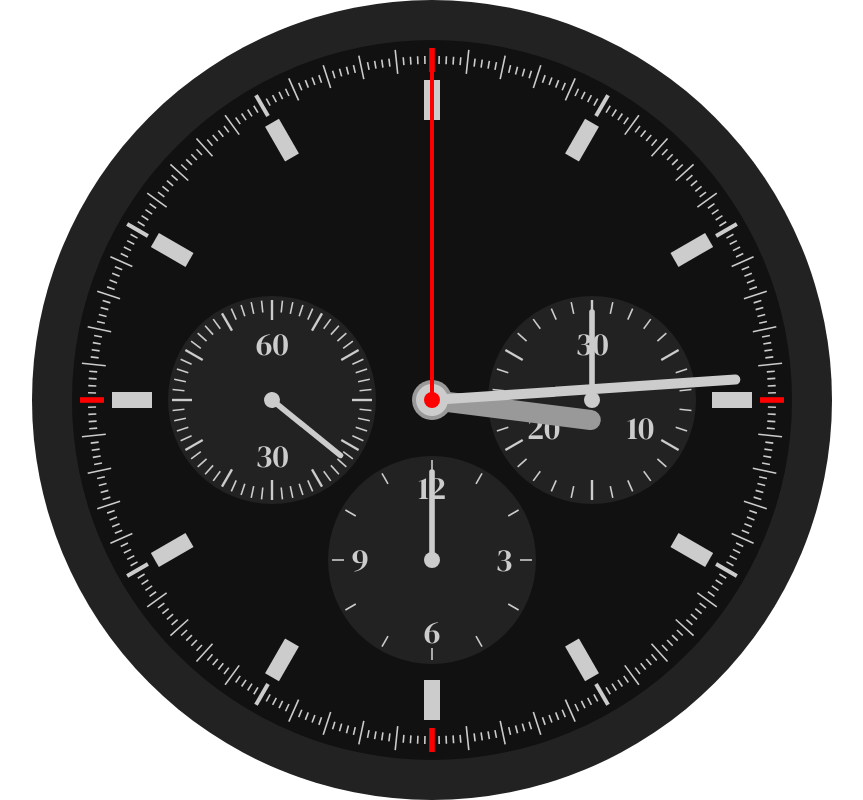
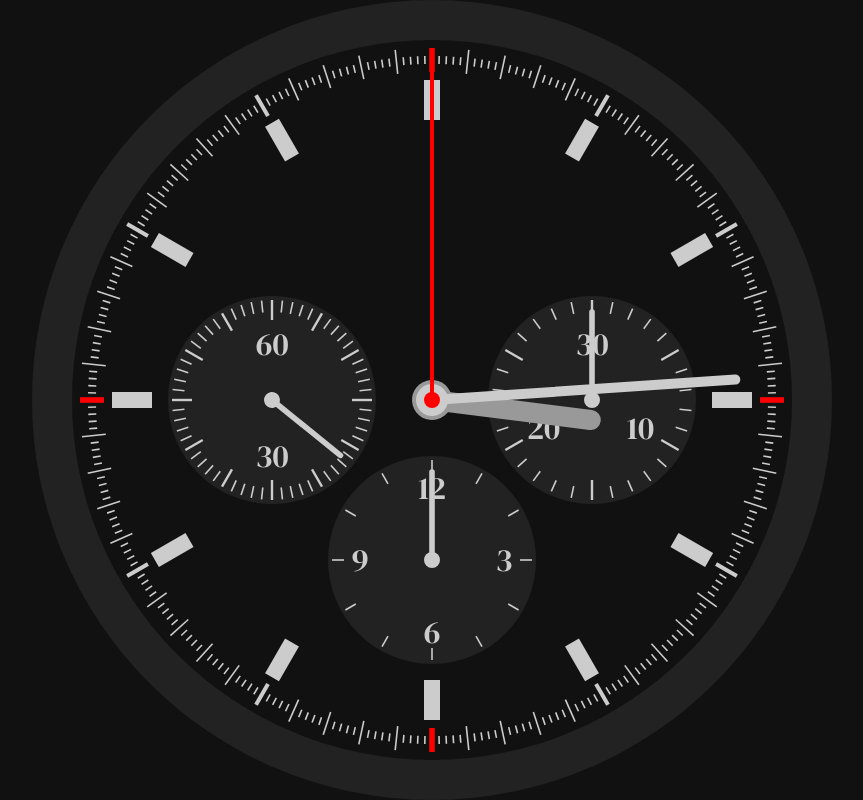
Before and after one commit to kou64yama/web-clock, a Vue app: page / in a window 1280 px wide. Shown: the whole page, without its empty margins (208-1071 px from the left). Built offline with nearby package versions, Linux system fonts and the light colour scheme.

Commit message:
:recycle: Refactor clock (#19)

```diff
--- /dev/null
+++ b/src/clock/monitor.ts
@@ -0,0 +1,54 @@
+export interface Performance {
+  fps: number;
+  frames: number;
+  delta: number;
+  time: number;
+}
+
+// eslint-disable-next-line @typescript-eslint/no-explicit-any
+export type Listener = (...args: any[]) => void;
+export type PerformanceListener = (data: Performance) => void;
+
+const isDataListener = (
+  listener: [fn: Listener, event: string],
+): listener is [fn: PerformanceListener, event: 'data'] =>
+  listener[1] === 'data';
+
+export interface PerformanceMonitor {
+  push(time: number): void;
+  addEventListener(event: 'data', listener: PerformanceListener): void;
+  removeAllListeners(): void;
+}
+
+class DefaultPerformanceMonitor implements PerformanceMonitor {
+  private frames = 0;
+  private prev = 0;
+  private next = 1000;
+  private listeners: [fn: Listener, event: string][] = [];
+
+  public push(time: number): void {
+    this.frames++;
+    if (time < this.next) return;
+
+    const delta = time - this.prev;
+    const fps = (this.frames * 1000) / delta;
+    const frames = this.frames;
+    this.frames = 0;
+    this.prev = time;
+    this.next = Math.floor(time / 1000) * 1000 + 1000;
+    this.listeners
+      .filter(isDataListener)
+      .forEach(([fn]) => fn({ fps, frames, delta, time }));
+  }
+
+  public addEventListener(event: string, listener: Listener): void {
+    this.listeners.push([listener, event]);
+  }
+
+  public removeAllListeners(): void {
+    this.listeners = [];
+  }
+}
+
+export const createMonitor = (): PerformanceMonitor =>
+  new DefaultPerformanceMonitor();
--- a/src/clock/quartz.ts
+++ b/src/clock/quartz.ts
@@ -2,32 +2,56 @@ import {
   DeepReadonly,
   onBeforeUnmount,
   onMounted,
+  reactive,
   readonly,
   Ref,
   ref,
 } from 'vue';
 import { nextFrame } from '../helpers/frame';
+import { createMonitor, Performance } from './monitor';
 
-interface Quartz {
+export interface Quartz {
   quartz: DeepReadonly<Ref<number>>;
+  performance: DeepReadonly<Performance>;
 }
 
 export const useQuartz = (): Quartz => {
   const quartz = ref(0);
+  const performance = reactive<Performance>({
+    fps: 0,
+    frames: 0,
+    delta: 0,
+    time: 0,
+  });
   const ab = new AbortController();
   const { signal } = ab;
+  const monitor = createMonitor();
+
+  monitor.addEventListener('data', ({ fps, frames, delta, time }) => {
+    performance.fps = fps;
+    performance.frames = frames;
+    performance.delta = delta;
+    performance.time = time;
+  });
 
   onMounted(async () => {
     while (!signal.aborted) {
       const value = Date.now();
       quartz.value = value;
       try {
-        await nextFrame({ signal });
+        const time = await nextFrame({ signal });
+        monitor.push(time);
       } catch (aborted) {}
     }
   });
 
-  onBeforeUnmount(() => ab.abort());
+  onBeforeUnmount(() => {
+    ab.abort();
+    monitor.removeAllListeners();
+  });
 
-  return { quartz: readonly(quartz) };
+  return {
+    quartz: readonly(quartz),
+    performance: readonly(performance),
+  };
 };
--- a/src/components/AnalogClock/AnalogClock.vue
+++ b/src/components/AnalogClock/AnalogClock.vue
@@ -1,16 +1,16 @@
 <template>
+  <div class="container">
     <svg
       style="display: block; user-select: none"
       xmlns="http://www.w3.org/2000/svg"
-    :width="size"
-    :height="size"
-    :viewBox="`0 0 ${size} ${size}`"
+      width="100%"
+      height="100%"
+      viewBox="0 0 100 100"
       role="presentation"
     >
       <g
-      :transform="`scale(${size / 100})`"
-      @click="$emit('clock-click')"
-      @contextmenu.prevent="$emit('clock-contextmenu')"
+        @click="$emit('chronograph:start-or-stop', duration)"
+        @contextmenu.prevent="$emit('chronograph:reset', duration)"
       >
         <clock-face />
         <g
@@ -24,51 +24,87 @@
             v-if="duration > 0"
             x="50"
             y="30"
-          v-text="format.chronograph(duration)"
+            v-text="chronograph(duration)"
           />
         </g>
-      <second-hand :time="time" />
-      <chronograph-30-minute-totalizer-hand :duration="duration" />
-      <chronograph-12-hour-totalizer-hand :duration="duration" />
-      <short-hand :time="time" />
-      <long-hand :time="time" />
-      <chronograph-second-hand :duration="duration" />
+        <second-hand :theta="clock.second" />
+        <totalizer-30-minute-hand :theta="totalizer.thirty" />
+        <totalizer-12-hour-hand :theta="totalizer.twelve" />
+        <short-hand :theta="clock.short" />
+        <long-hand :theta="clock.long" />
+        <totalizer-hand :theta="totalizer.minute" />
       </g>
     </svg>
+  </div>
 </template>
 
 <script lang="ts">
-import { defineComponent, computed } from 'vue';
+import { computed, defineComponent } from 'vue';
 import ClockFace from './ClockFace.vue';
-import ShortHand from './ShortHand.vue';
+import { chronograph } from './format';
 import LongHand from './LongHand.vue';
 import SecondHand from './SecondHand.vue';
-import ChronographSecondHand from './ChronographSecondHand.vue';
-import Chronograph30MinuteTotalizerHand from './Chronograph30MinuteTotalizerHand.vue';
-import Chronograph12HourTotalizerHand from './Chronograph12HourTotalizerHand.vue';
-import * as format from './format';
-import { MINUTE } from './utils';
+import ShortHand from './ShortHand.vue';
+import Totalizer12HourHand from './Totalizer12HourHand.vue';
+import Totalizer30MinuteHand from './Totalizer30MinuteHand.vue';
+import TotalizerHand from './TotalizerHand.vue';
+import { gear, HOUR, MINUTE } from './utils';
 
 export default defineComponent({
   components: {
     ClockFace,
-    ShortHand,
     LongHand,
     SecondHand,
-    ChronographSecondHand,
-    Chronograph30MinuteTotalizerHand,
-    Chronograph12HourTotalizerHand,
+    ShortHand,
+    Totalizer12HourHand,
+    Totalizer30MinuteHand,
+    TotalizerHand,
   },
   props: {
+    duration: { type: Number, default: 0 },
+    offset: { type: Number, default: 0 },
     quartz: { type: Number, default: 0 },
-    offset: { type: Number, default: 0 },
-    duration: { type: Number, default: 0 },
-    size: { type: Number, default: 240 },
   },
-  emits: ['clock-click', 'clock-contextmenu'],
-  setup: (props) => ({
-    format,
-    time: computed(() => props.quartz - props.offset * MINUTE),
-  }),
+  emits: {
+    'chronograph:start-or-stop': (duration: number) =>
+      Number.isFinite(duration),
+    'chronograph:reset': (duration: number) => Number.isFinite(duration),
+  },
+  setup: (props) => {
+    const gears = {
+      ratio12Hours: gear(12 * HOUR, 360),
+      ratioHour: gear(HOUR, 360),
+      ratioMinute: gear(MINUTE, 360),
+      ratio30Minutes: gear(30 * MINUTE, 360),
+    };
+    const clock = computed(() => {
+      const time = props.quartz - props.offset * MINUTE;
+      return {
+        short: gears.ratio12Hours(time),
+        long: gears.ratioHour(time),
+        second: gears.ratioMinute(time),
+      };
+    });
+    const totalizer = computed(() => ({
+      minute: gears.ratioMinute(props.duration),
+      thirty: gears.ratio30Minutes(props.duration),
+      twelve: gears.ratio12Hours(props.duration),
+    }));
+    return {
+      clock,
+      totalizer,
+      chronograph,
+    };
+  },
 });
 </script>
+
+<style scoped>
+.container {
+  display: flex;
+  justify-content: center;
+  align-items: center;
+  background: #111;
+  height: 100%;
+}
+</style>
--- a/src/components/AnalogClock/LongHand.vue
+++ b/src/components/AnalogClock/LongHand.vue
@@ -11,17 +11,11 @@
 </template>
 
 <script lang="ts">
-import { defineComponent, computed } from 'vue';
-import { gear, HOUR } from './utils';
-
-const reducer = gear(HOUR, 360);
+import { defineComponent } from 'vue';
 
 export default defineComponent({
   props: {
-    time: { type: Number, default: 0 },
+    theta: { type: Number, required: true },
   },
-  setup: (props) => ({
-    theta: computed(() => reducer(props.time)),
-  }),
 });
 </script>
--- a/src/components/AnalogClock/SecondHand.vue
+++ b/src/components/AnalogClock/SecondHand.vue
@@ -11,17 +11,11 @@
 </template>
 
 <script lang="ts">
-import { defineComponent, computed } from 'vue';
-import { gear, MINUTE } from './utils';
-
-const reducer = gear(MINUTE, 360);
+import { defineComponent } from 'vue';
 
 export default defineComponent({
   props: {
-    time: { type: Number, default: 0 },
+    theta: { type: Number, required: true },
   },
-  setup: (props) => ({
-    theta: computed(() => reducer(props.time)),
-  }),
 });
 </script>
--- a/src/components/AnalogClock/ShortHand.vue
+++ b/src/components/AnalogClock/ShortHand.vue
@@ -11,17 +11,11 @@
 </template>
 
 <script lang="ts">
-import { defineComponent, computed } from 'vue';
-import { gear, HOUR } from './utils';
-
-const reducer = gear(12 * HOUR, 360);
+import { defineComponent } from 'vue';
 
 export default defineComponent({
   props: {
-    time: { type: Number, default: 0 },
+    theta: { type: Number, required: true },
   },
-  setup: (props) => ({
-    theta: computed(() => reducer(props.time)),
-  }),
 });
 </script>
--- a/src/components/AnalogClock/Chronograph12HourTotalizerHand.vue
+++ b/src/components/AnalogClock/Totalizer12HourHand.vue
@@ -11,17 +11,11 @@
 </template>
 
 <script lang="ts">
-import { defineComponent, computed } from 'vue';
-import { gear, HOUR } from './utils';
-
-const reducer = gear(12 * HOUR, 360);
+import { defineComponent } from 'vue';
 
 export default defineComponent({
   props: {
-    duration: { type: Number, default: 0 },
+    theta: { type: Number, required: true },
   },
-  setup: (props) => ({
-    theta: computed(() => reducer(props.duration)),
-  }),
 });
 </script>
--- a/src/components/AnalogClock/Chronograph30MinuteTotalizerHand.vue
+++ b/src/components/AnalogClock/Totalizer30MinuteHand.vue
@@ -11,17 +11,11 @@
 </template>
 
 <script lang="ts">
-import { defineComponent, computed } from 'vue';
-import { gear, MINUTE } from './utils';
-
-const reducer = gear(30 * MINUTE, 360);
+import { defineComponent } from 'vue';
 
 export default defineComponent({
   props: {
-    duration: { type: Number, default: 0 },
+    theta: { type: Number, required: true },
   },
-  setup: (props) => ({
-    theta: computed(() => reducer(props.duration)),
-  }),
 });
 </script>
--- a/src/components/AnalogClock/ChronographSecondHand.vue
+++ b/src/components/AnalogClock/TotalizerHand.vue
@@ -11,17 +11,11 @@
 </template>
 
 <script lang="ts">
-import { defineComponent, computed } from 'vue';
-import { gear, MINUTE } from './utils';
-
-const reducer = gear(MINUTE, 360);
+import { defineComponent } from 'vue';
 
 export default defineComponent({
   props: {
-    duration: { type: Number, default: 0 },
+    theta: { type: Number, required: true },
   },
-  setup: (props) => ({
-    theta: computed(() => reducer(props.duration)),
-  }),
 });
 </script>
--- a/src/views/Home.vue
+++ b/src/views/Home.vue
@@ -1,21 +1,17 @@
 <template>
-  <div ref="root" class="home">
-    <analog-clock
-      :quartz="quartz"
-      :offset="offset"
-      :duration="duration"
-      :size="size"
-      @clock-click="chronograph.startOrStop"
-      @clock-contextmenu="chronograph.reset"
-    />
-  </div>
+  <analog-clock
+    :quartz="quartz"
+    :offset="offset"
+    :duration="duration"
+    @chronograph:start-or-stop="startOrStop"
+    @chronograph:reset="reset"
+  />
 </template>
 
 <script lang="ts">
-import { defineComponent, ref } from 'vue';
+import { defineComponent } from 'vue';
 import { useChronograph, useQuartz } from '../clock';
 import AnalogClock from '../components/AnalogClock';
-import { onResize } from '../hooks/resize';
 
 const offset = new Date(0).getTimezoneOffset();
 
@@ -24,26 +20,9 @@ export default defineComponent({
     AnalogClock,
   },
   setup: () => {
-    const root = ref<HTMLDivElement>();
     const { quartz } = useQuartz();
-    const { duration, ...chronograph } = useChronograph(quartz);
-    const size = ref(0);
-
-    onResize(root, ({ contentRect }) => {
-      size.value = Math.min(contentRect.width, contentRect.height);
-    });
-
-    return { root, quartz, offset, duration, size, chronograph };
+    const { duration, startOrStop, reset } = useChronograph(quartz);
+    return { quartz, offset, duration, startOrStop, reset };
   },
 });
 </script>
-
-<style scoped>
-.home {
-  display: flex;
-  height: 100%;
-  justify-content: center;
-  align-items: center;
-  box-sizing: border-box;
-}
-</style>
```
Also changed, not shown: src/components/AnalogClock/ClockFace.vue (+3 -11 lines), src/hooks/resize.ts (deleted, +0 -18 lines), 2 other files (tests, documents, lock files or other folders). Lines whose indentation alone changed are shown as unchanged.
